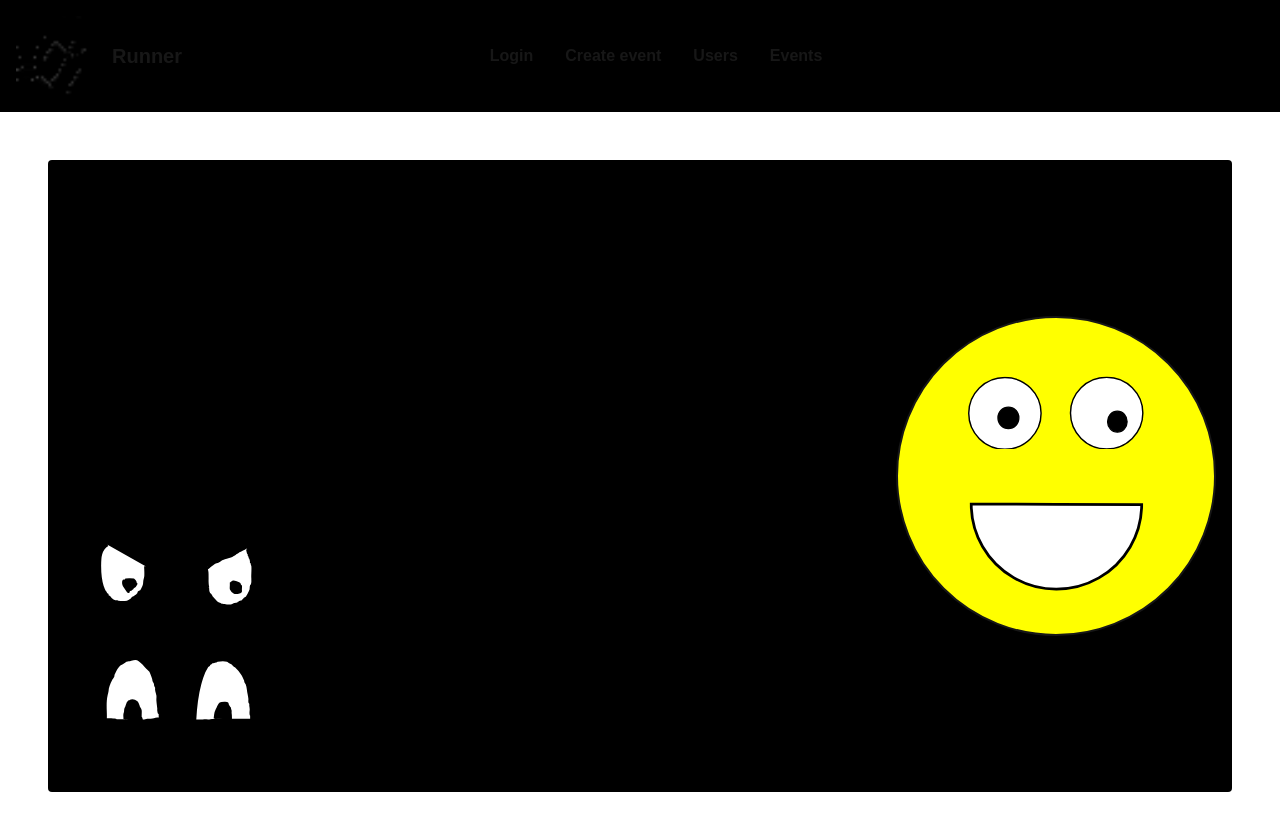
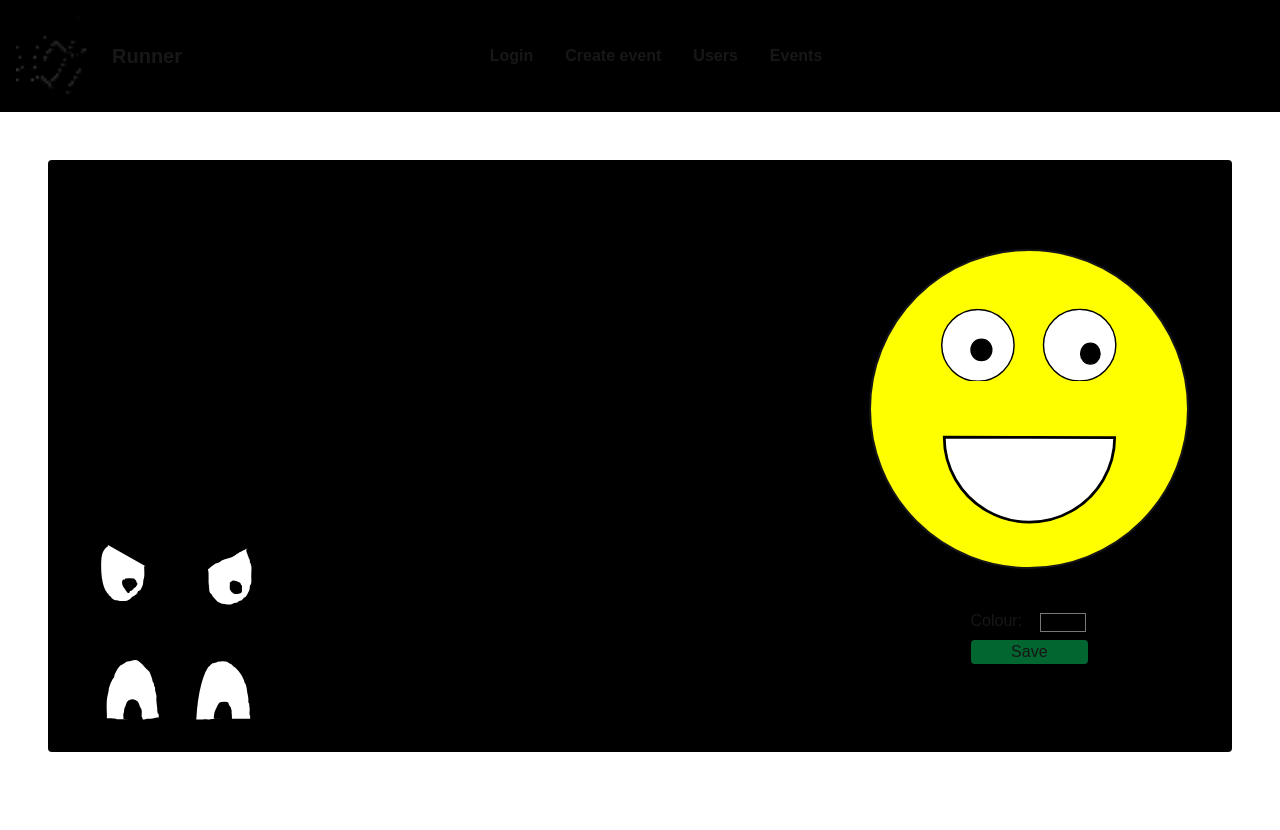
Before and after one commit to JoeOvenden/ReactPortfolio, a Next.js app: page /runner/profile/1/avatar in a window 1280 px wide. Shown: the top 830 px of the page. After the commit the page ends 800 px from the top, so only its background shows below. Built offline with nearby package versions, Linux system fonts and the light colour scheme; no server answers.

Commit message:
more avatar builder progress

```diff
--- a/app/runner/layout.tsx
+++ b/app/runner/layout.tsx
@@ -9,7 +9,7 @@ export default function Layout({ children }: { children: React.ReactNode }) {
     <SessionProvider>
       <div className="flex flex-col">
         <Nav />
-        <div className='m-12 bg-accent rounded-sm p-4'>
+        <div className='m-12 bg-accent rounded p-4'>
           <MainSection className='container max-h-full'>{children}</MainSection>
         </div>
       </div>
--- a/app/runner/profile/[slug]/avatar/avatar-builder.tsx
+++ b/app/runner/profile/[slug]/avatar/avatar-builder.tsx
@@ -1,8 +1,10 @@
 "use client";
 
 import { Avatar } from "@/app/ui/avatar";
+import Button from "@/app/ui/button";
 import Gallery from "@/app/ui/gallery";
 import Section from "@/app/ui/section";
+import Icon from "@mdi/react";
 import Image from "next/image";
 import { useState } from "react";
 
@@ -10,12 +12,13 @@ export default function AvatarBuilder({ eyes, mouths} : {
     eyes: string[],
     mouths: string[]
 }) {
-    const galleryClasses = "flex flex-wrap gap-8 w-[50%] overflow-y-scroll h-[75vh]";
-    const componentClasses = "cursor-pointer";
-    const [userEyes, setEyes] = useState("");
-    const [userMouth, setMouth] = useState("");
+    const galleryClasses = "flex flex-wrap gap-8 overflow-y-scroll max-h-[70vh]";
+    const componentClasses = "cursor-pointer transition duration-300 hover:scale-90";
+    const [avatarEyes, setEyes] = useState("");
+    const [avatarMouth, setMouth] = useState("");
+    const [avatarColour, setColour] = useState("");
     return (
-        <div className="flex flex-row gap-4 items-center justify-center">
+        <div className="grid grid-cols-3 gap-4 container">
             <Section className={galleryClasses}>
                 {eyes.map(file => (
                     <Image
@@ -40,7 +43,16 @@ export default function AvatarBuilder({ eyes, mouths} : {
                     />
                 ))}
             </Section>
-            <Avatar eyes={userEyes} mouth={userMouth} size="large" />
+            <Section className="flex flex-col gap-10 items-center justify-center">
+                <Avatar eyes={avatarEyes} mouth={avatarMouth} color={avatarColour} size="large" />
+                <div className="flex flex-col gap-1">
+                    <div className="flex gap-4">
+                        <label>Colour:</label>
+                        <input type="color" onChange={(e) => setColour(e.target.value)}/>
+                    </div>
+                    <Button>Save</Button>
+                </div>
+            </Section>
         </div>
     )
 }
--- a/app/ui/avatar.tsx
+++ b/app/ui/avatar.tsx
@@ -18,7 +18,7 @@ const defaultIfEmpty = (value : string | undefined, defaultValue: string) => {
     return value == "" || value == undefined ? defaultValue : value;
 }
 
-export function Avatar({ color = "#FFFF00", eyes, mouth, link, size = "medium"} : {
+export function Avatar({ color, eyes, mouth, link, size = "medium"} : {
     color?: string,
     eyes?: string,
     mouth?: string,
@@ -35,6 +35,7 @@ export function Avatar({ color = "#FFFF00", eyes, mouth, link, size = "medium"}
 
     eyes = defaultIfEmpty(eyes, "smooth_big.svg");
     mouth = defaultIfEmpty(mouth, "smooth_D.svg");
+    color = defaultIfEmpty(color, "#FFFF00");
 
     let dynamicClasses = "";
     if (link) dynamicClasses += " hover:cursor-pointer";
--- /dev/null
+++ b/app/ui/button.tsx
@@ -0,0 +1,13 @@
+import { MouseEventHandler } from "react"
+
+export default function Button({ children, onclick } : {
+    children: React.ReactNode,
+    onclick?: MouseEventHandler<HTMLButtonElement>
+}
+) {
+    return (
+        <button className={`bg-green-800 rounded cursor-pointer`} onClick={onclick}>
+            {children}
+        </button>
+    )
+}
--- a/app/ui/forms.tsx
+++ b/app/ui/forms.tsx
@@ -1,6 +1,6 @@
 export function EditableTextarea({ children, label } : { children: React.ReactNode, label: string}) {
     return (
-        <div className="inline-flex flex-col border-2 rounded-2xl text-(--color1)">
+        <div className="inline-flex flex-col border-2 rounded text-(--color1)">
             <div className="pl-2 pt-0.5 pb-0.5 font-bold border-b-2">
                 {label}
             </div>
--- a/app/ui/section.tsx
+++ b/app/ui/section.tsx
@@ -8,7 +8,7 @@ export default function Section({ children, className, onClick, colorTheme = "bg
         colorTheme?: "bg-accent" | "bg-accent2"}) {
     return (
         <section
-            className={`${colorTheme} rounded-xl p-4 ${className ?? ""}`}
+            className={`${colorTheme} rounded p-4 ${className ?? ""}`}
             onClick={onClick}>
             {children}
         </section>
--- a/tailwind.config.ts
+++ b/tailwind.config.ts
@@ -8,6 +8,9 @@ const config: Config = {
   ],
   theme: {
     extend: {
+      borderRadius: {
+        DEFAULT: '0.375rem',
+      },
       gridTemplateColumns: {
         '13': 'repeat(13, minmax(0, 1fr))',
       },
```
